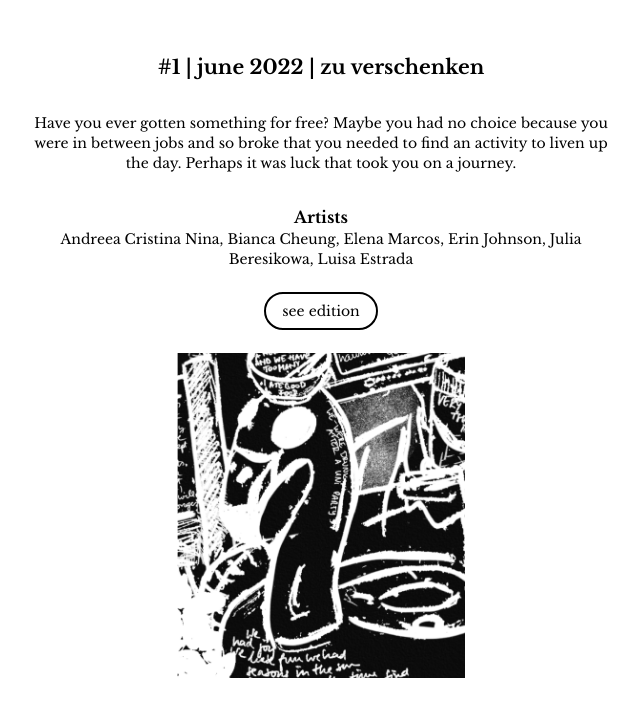
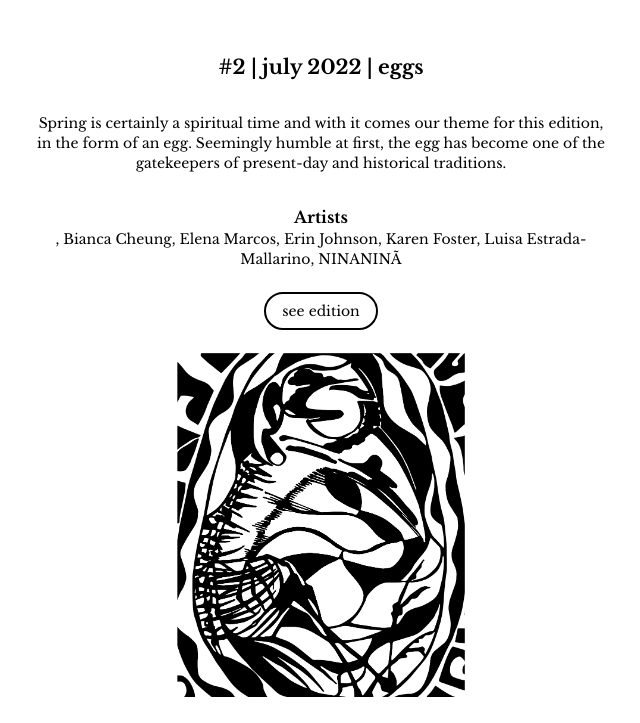
Before and after one commit to biancacheung/zineverschenken, a website built with Parcel: page src/index.html in a window 1280 px wide. Shown: the part 229-952 px from the top of the page, without its empty margins (319-959 px from the left). Built offline with nearby package versions, Linux system fonts and the light colour scheme.

Commit message:
2 edition

```diff
--- a/src/index.html
+++ b/src/index.html
@@ -33,6 +33,28 @@
   </div>
   <div class="mx-auto px-8 md:w-1/2 m-14">
   <div class="text-center font-bold text-xl pb-8">
+     #2 | july 2022 | eggs
+  </div>
+  <div class="text-center pb-8 text-sm">
+    <p>Spring is certainly a spiritual time and with it comes our theme for this edition, in the form of an egg. Seemingly humble at first, the egg has become one of the gatekeepers of present-day and historical traditions.
+</p>
+  </div>
+  <div class="text-center font-bold">
+    <h2>Artists</h2>
+    <div class="text-center font-normal pb-8 text-sm">
+      <p>, Bianca Cheung, Elena Marcos, Erin Johnson, Karen Foster, Luisa Estrada-Mallarino, NINANINÃ
+</p>
+    </div>
+    <div class="text-center font-normal text-sm pb-8">
+      <a class= "border-2 border-black text-black px-4 py-2 rounded-full hover:bg-black hover:text-white"href="./pdf/2-junly22.pdf " target="_blank"> see edition</a>
+    </div>
+    <div class="w-1/2 pb-8 flex mx-auto">
+      <img src="./img/2_july22_cover.png" alt="">
+    </div>
+  </div>
+  </div>
+  <div class="mx-auto px-8 md:w-1/2 m-14">
+  <div class="text-center font-bold text-xl pb-8">
      #1 | june 2022 | zu verschenken
   </div>
   <div class="text-center pb-8 text-sm">
@@ -42,7 +64,7 @@
   <div class="text-center font-bold">
     <h2>Artists</h2>
     <div class="text-center font-normal pb-8 text-sm">
-      <p>Andreea Cristina Nina, Bianca Cheung, Elena Marcos, Erin Johnson, Julia Beresikowa, Luisa Estrada
+      <p>, Bianca Cheung, Elena Marcos, Erin Johnson, Julia Beresikowa, Luisa Estrada-Mallarino, NINANINÃ
 </p>
     </div>
     <div class="text-center font-normal text-sm pb-8">
```
Also changed, not shown: src/img/2_july22_cover.png (added), 2 other files.
